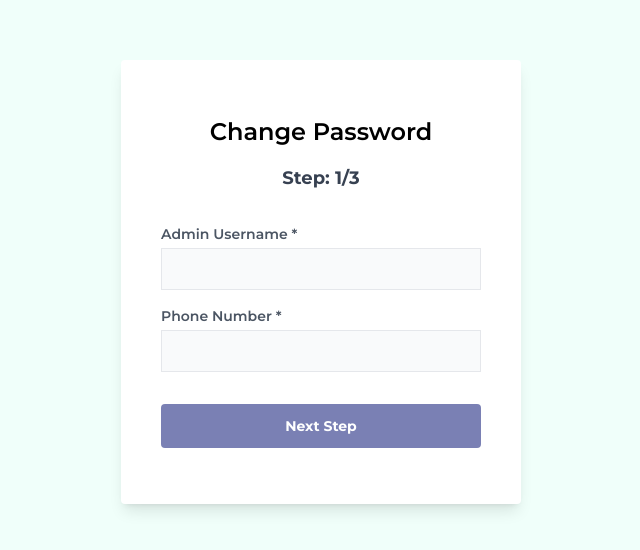
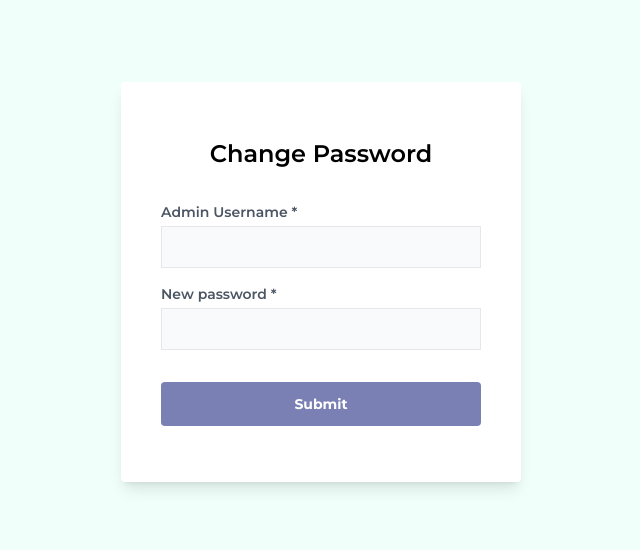
Before and after one commit to ranaha199112/linkstracker, a Next.js app: page /forgot-password in a window 1280 px wide. Shown: the part 118-668 px from the top of the page, without its empty margins (319-959 px from the left). Built offline with nearby package versions, Linux system fonts and the light colour scheme; no server answers.

Commit message:
change reset password page

```diff
--- a/components/PasswordChange/PhoneNumberForm.js
+++ b/components/PasswordChange/PhoneNumberForm.js
@@ -4,13 +4,13 @@ function PhoneNumberForm({ isLoading }) {
   return (
     <>
       <TextField label="Admin Username *" name="username" type="text" />
-      <TextField label="Phone Number *" name="phone" type="tel" />
+      <TextField label="New password  *" name="newPassword" type="tel" />
       <button
         type="submit"
         className="!mt-8 w-full py-3 bg-custom-blue2 rounded  hover:bg-custom-blue4 text-white font-bold active:scale-95 transition duration-300 disabled:pointer-events-none disabled:opacity-50"
         disabled={isLoading}
       >
-        {isLoading ? "Loading" : "Next Step"}
+        {isLoading ? "Loading" : "Submit"}
       </button>
     </>
   );
--- a/pages/forgot-password.js
+++ b/pages/forgot-password.js
@@ -15,18 +15,18 @@ function ForgotPasswordPage() {
 
   const initialvalues = {
     username: "",
-    phone: "",
-    otp: "",
-    password: "",
+    newPassword: "",
+    // otp: "",
+    // password: "",
   };
 
-  const { mutate: phoneMutate, isLoading: phoneIsLoading } = usePasswordReset({
-    path: "/change/password/otp/once",
-  });
+  // const { mutate: phoneMutate, isLoading: phoneIsLoading } = usePasswordReset({
+  //   path: "/change/password/otp/once",
+  // });
 
-  const { mutate: otpMutate, isLoading: otpIsLoading } = usePasswordReset({
-    path: "/user/check/otp",
-  });
+  // const { mutate: otpMutate, isLoading: otpIsLoading } = usePasswordReset({
+  //   path: "/user/check/otp",
+  // });
 
   const { mutate: passwordMutate, isLoading: passwordIsLoading } =
     usePasswordReset({
@@ -37,41 +37,51 @@ function ForgotPasswordPage() {
     if (step === 1) {
       const values1 = {
         username: values.username,
-        phone: values.phone,
+        newPassword: values.newPassword,
       };
-      // console.log("step 1 values", values1);
-
-      phoneMutate(values1, {
-        onSuccess: () => {
-          setStep(2);
-        },
-      });
-    } else if (step === 2) {
-      const values2 = {
-        username: values.username,
-        otp: values.otp,
-      };
-      // console.log("step 2 values", values2);
-      otpMutate(values2, {
-        onSuccess: () => {
-          setStep(3);
-        },
-      });
-    } else if (step === 3) {
-      const values3 = {
-        username: values.username,
-        otp: values.otp,
-        password: values.password,
-      };
-      // console.log("step 3 values", values3);
-      passwordMutate(values3, {
+      console.log("step 1 values", values1);
+      passwordMutate(values1,{
         onSuccess: () => {
           formik.resetForm();
           router.push("/sign-in");
           toast.success("Password changed successfully");
         },
       });
+
+      // phoneMutate(values1, {
+      //   onSuccess: () => {
+      //     setStep(2);
+      //   },
+      // });
+
     }
+    // else if (step === 2) {
+    //   const values2 = {
+    //     username: values.username,
+    //     otp: values.otp,
+    //   };
+    //   // console.log("step 2 values", values2);
+    //   otpMutate(values2, {
+    //     onSuccess: () => {
+    //       setStep(3);
+    //     },
+    //   });
+    // }
+    // else if (step === 3) {
+    //   const values3 = {
+    //     username: values.username,
+    //     otp: values.otp,
+    //     password: values.password,
+    //   };
+    //   // console.log("step 3 values", values3);
+    //   passwordMutate(values3, {
+    //     onSuccess: () => {
+    //       formik.resetForm();
+    //       router.push("/sign-in");
+    //       toast.success("Password changed successfully");
+    //     },
+    //   });
+    // }
   };
 
   return (
@@ -83,7 +93,7 @@ function ForgotPasswordPage() {
           <h1 className="text-2xl font-semibold text-center">
             Change Password
           </h1>
-          <p className="my-4 font-bold text-center text-lg text-gray-700">{`Step: ${step}/3`}</p>
+          {/* <p className="my-4 font-bold text-center text-lg text-gray-700">{`Step: ${step}/3`}</p> */}
           <div className="mt-8">
             <Formik
               initialValues={initialvalues}
@@ -95,9 +105,9 @@ function ForgotPasswordPage() {
                   <div className="text-sm gap-y-5 md:gap-y-7">
                     <div className="min-w-[300px] max-w-[320px] lg:w-[350px] space-y-4">
                       {step === 1 && (
-                        <PhoneNumberForm isLoading={phoneIsLoading} />
+                        <PhoneNumberForm isLoading={passwordIsLoading } />
                       )}
-                      {step === 2 && (
+                      {/* {step === 2 && (
                         <OtpForm
                           setStep={setStep}
                           resetForm={formik.resetForm}
@@ -106,7 +116,7 @@ function ForgotPasswordPage() {
                       )}
                       {step === 3 && (
                         <NewPasswordForm isLoading={passwordIsLoading} />
-                      )}
+                      )} */}
                     </div>
                   </div>
                 </Form>
```
Also changed, not shown: 1 other file (tests, documents, lock files or other folders).
